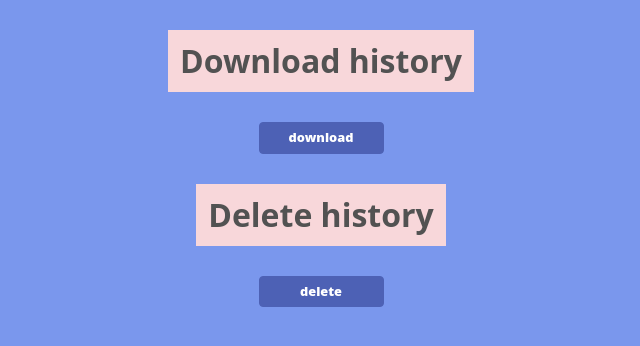
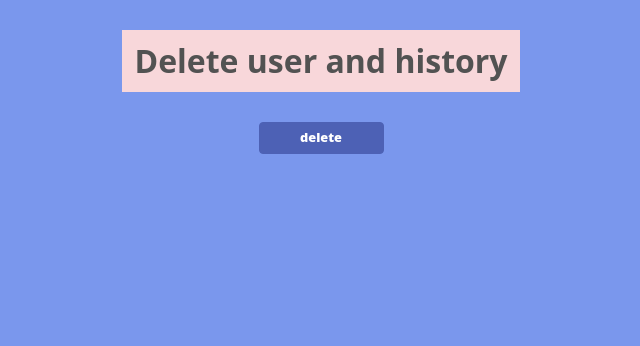
Before and after one commit to ArcaneIrvine/artificial_intelligent_chatbot_application, a Flask app: page /profile in a window 1280 px wide. Shown: the part 56-402 px from the top of the page, without its empty margins (319-959 px from the left). Run offline with Flask 3, Linux system fonts and the light colour scheme; the visitor is signed in with stand-in values (Sample User, id 1); parts of the project's set-up code (start-up, migrations or seed data) failed here and were passed over; some libraries are stand-ins or nearby versions.

Commit message:
retrained bot for optimal responses, added delete account button that deletes user and his history from the database.

```diff
--- a/website/templates/profile.html
+++ b/website/templates/profile.html
@@ -40,10 +40,8 @@
     <form action="/profile" method="POST">
         <div class="box">
             <center>
-                <h1><b>Download history</b></h1><br>
-                <button onclick= "location.href = '#';" class="button" type="submit">download</button><br>
-                <h1><b>Delete history</b></h1><br>
-                <button onclick= "location.href = '#';" class="button" type="submit">delete</button>
+                <h1><b>Delete user and history</b></h1><br>
+                <button onclick= "location.href = '#';" class="button" type="submit" name="delete">delete</button>
             </center>
         </div>
     </form>
--- a/website/views.py
+++ b/website/views.py
@@ -1,9 +1,10 @@
+import flask
 from flask import Blueprint
-from flask import render_template, request, url_for, redirect
+from flask import render_template, request, url_for, redirect, flash
 from flask_login import login_required, logout_user, current_user
 from website import db
 from .ai_chatbot.ChatBot import botchat
-from .models import History
+from .models import History, Bot, User
 
 views = Blueprint('views', __name__)
 
@@ -21,6 +22,12 @@ def get():
     msg = request.args.get('msg')
     bot_reply = botchat(str(msg))
 
+    # save what the users question was if the bot didn't know how to reply
+    if bot_reply == 'Sorry, i did not understand, please try again.':
+        new_question = Bot(question=msg)
+        db.session.add(new_question)
+        db.session.commit()
+
     # save users chat history in database
     new_note = History(data=msg+", "+bot_reply, user_id=current_user.id)
     db.session.add(new_note)
@@ -33,4 +40,12 @@ def get():
 @views.route("/profile", methods=["POST", "GET"])
 @login_required
 def profile():
+    if request.method == "POST":
+        # delete user and his chat history
+        User.query.filter_by(id=current_user.id).delete()
+        History.query.filter_by(user_id=current_user.id).delete()
+        db.session.commit()
+
+        flash('User succesfully deleted!', category='success')
+        return redirect(url_for('auth.signup'))
     return render_template('profile.html')
```
Also changed, not shown: website/ai_chatbot/ChatBot.py (+11 -2 lines), website/models.py (+8 -1 lines), instance/database.db, 2 other files.
